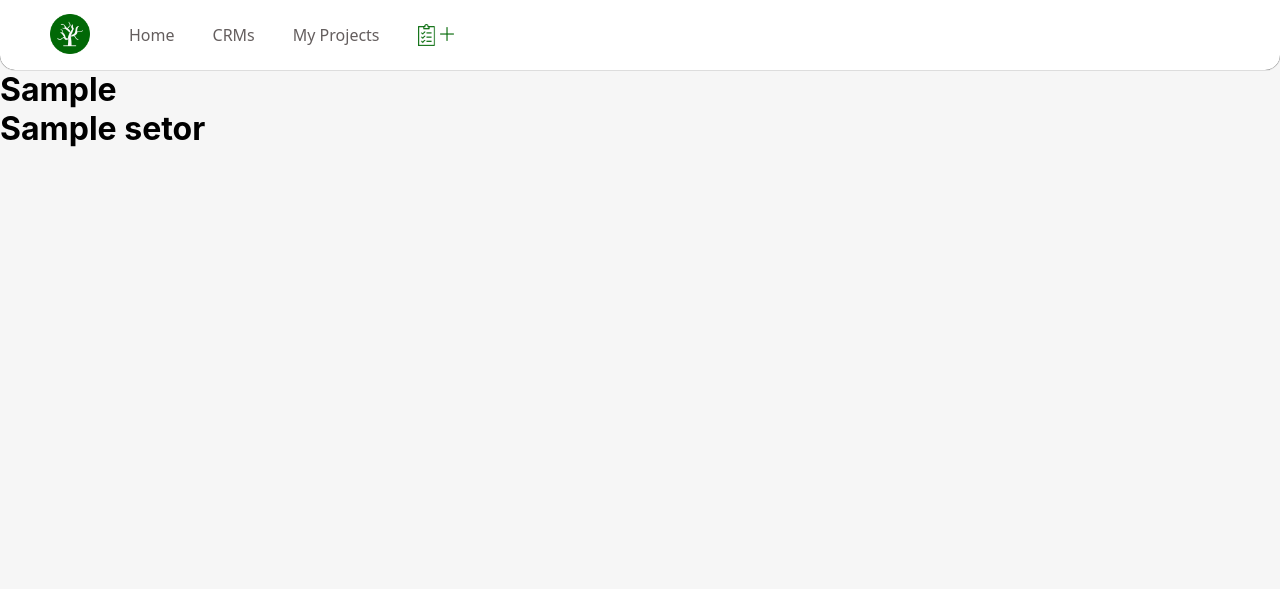
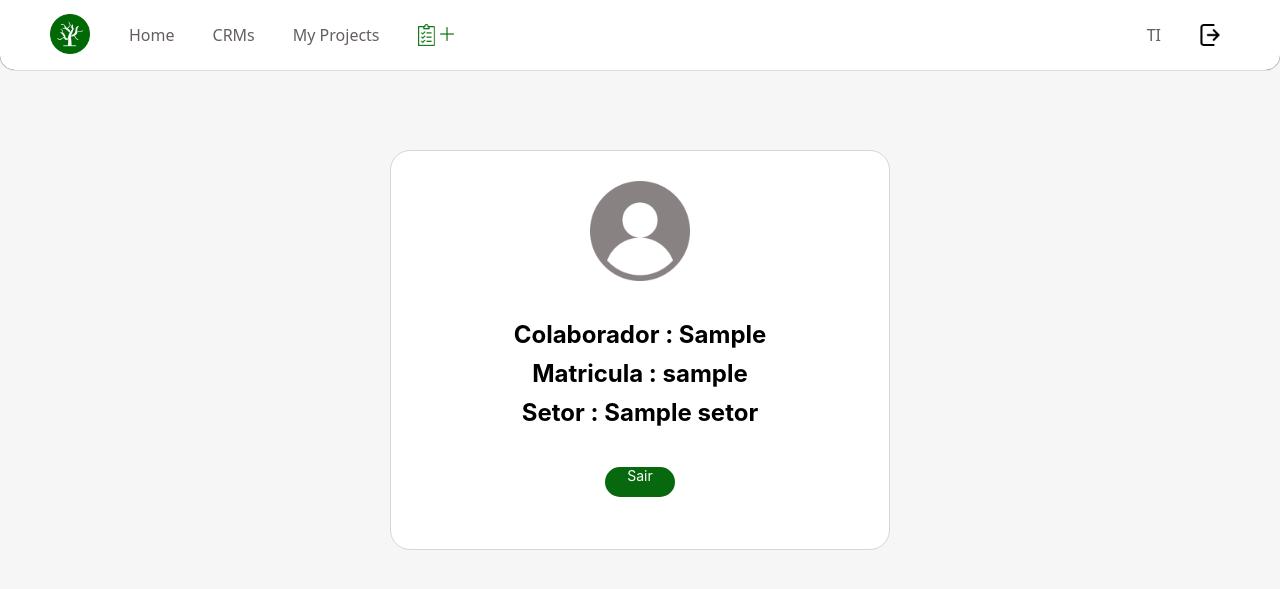
Before and after one commit to PedroSilvv/Django-CRM-Web-Application, a Django app: page / in a window 1280 px wide. Shown: the top 589 px of the page. Run offline with Django 4.2, Linux system fonts and the light colour scheme; a user stored in the database is signed in; tables that the repository leaves empty hold one stand-in row (values such as "Sample post"); parts of the project's set-up code (start-up, migrations or seed data) failed here and were passed over; some libraries are stand-ins or nearby versions.

Commit message:
versionando

```diff
--- a/CRMlist/views.py
+++ b/CRMlist/views.py
@@ -61,10 +61,10 @@ def crm_detail(request, crm_id, crm_versao):
 
     crm = Create_CRM.objects.get(id=crm_id, versao=crm_versao)
     aceites = Feedback.objects.filter(crm=crm_id, versao_crm=crm_versao)
-    return render(request, 'crm_detail.html', {
+
+    return render(request, 'crm_detail.html', context={
         'crm' : crm,
         'setores' : crm.setor.all(),
-        'aceites' : aceites
     })
 
 
--- a/Login/urls.py
+++ b/Login/urls.py
@@ -3,4 +3,5 @@ from . import views
 
 urlpatterns = [
     path('', views.login, name="login"),
+    path('', views.logout, name='logout')
 ]
--- a/TEMPLATES/home.html
+++ b/TEMPLATES/home.html
@@ -24,12 +24,33 @@
             <a href='{% url 'mycrmlist-pendentes' %}'>My Projects</a>
             <a class='new-crm-icon1' href='{% url 'createcrm'%}'><img src={% static "images/prancheta.png" %}></a>
             <a class='new-crm-icon2' href='{% url 'createcrm'%}'><img src={% static "images/mais.png" %}></a>
+            {%if request.user.is_authenticated %}
+                <a class='logout' href='{% url 'logout'%}'><img src={% static "images/logout.png" %}></a>
+            {% endif %}
+            {% if setor_usuario.is_ti == True%}
+                <a class='ti-icon'>TI</a>
+            {% endif %}
         </nav>
 
 
+        <div class='home-main'>
+            <div class='profile-box'>
+                <div class='profile-icon'>
+                    <img src={% static "images/user-icon.png" %}>
+                </div>
 
-        <h1>{{request.user}}</h1>
-        <h1>{{request.user.setor}}</h1>
+                <div class='profile-infos'>
+                    <h2>Colaborador : {{request.user}}</h2>
+                    <h2>Matricula : {{request.user.username}}</h2>
+                    <h2>Setor : {{request.user.setor}}</h2>
+                </div>
+
+                <div class='logout-button'>
+                    <a href={% url 'logout' %}>Sair</a>
+                </div>
+
+            </div>
+        </div>
     </header>
 
 
--- a/TEMPLATES/static/css/style.css
+++ b/TEMPLATES/static/css/style.css
@@ -123,6 +123,7 @@ nav a:hover{
     height: 14px
     margin-top: 4px;
 }
+
 
 /* CSS FOOTER */
 
@@ -1064,3 +1065,77 @@ main-container-crmdetail{
     letter-spacing: -0.02em;
     margin-bottom : 15px;
 }
+
+.colaborador img{
+    width:15px;
+}
+
+.logout {
+    float : right;
+    margin-right: 40px;
+}
+
+.logout img{
+    width : 22px;
+}
+
+.ti-icon {
+    float: right;
+}
+
+/* CSS HOME*/
+
+.home-main{
+    justify-content: center;
+}
+
+.profile-box{
+    background: white;
+    width: 500px;
+    height: 400px;
+    margin-top: 80px;
+    margin-left: auto;
+    margin-right: auto;
+    border: solid 0.1px #d6d6d6;
+    border-radius: 20px;
+    margin-bottom: 10rem;
+}
+
+.profile-icon{
+    text-align: center;
+    margin-top: 30px;
+}
+
+.profile-icon img{
+    width: 100px;
+}
+
+.profile-infos{
+    text-align : center;
+    margin-top : 35px;
+}
+
+
+.profile-infos h2{
+    margin-top: 10px;
+}
+
+
+.logout-button{
+    margin-left: auto;
+    width: 70px;
+    background: #07680E;
+    height: 30px;
+    text-align: center;
+    border-radius: 15px;
+    margin-right: auto;
+    margin-top: 40px;
+}
+
+.logout-button a{
+    font-family: 'Inter', sans-serif;
+    font-size: 14px;
+    color : white;
+    outline : none;
+    text-decoration: none;
+}
--- a/homepage/views.py
+++ b/homepage/views.py
@@ -7,4 +7,6 @@ from django.contrib.auth.decorators import login_required
 
 @login_required(login_url='login/')
 def homepage(request):
-    return render(request, 'home.html')
+    return render(request, 'home.html', context={
+        'setor_usuario' : request.user.setor
+    })
```
Also changed, not shown: Login/views.py (+10 -1 lines), TEMPLATES/createcrm.html (+15 -10 lines), TEMPLATES/crm_detail.html (+8 -1 lines), TEMPLATES/update_crm.html (+8 -9 lines), TEMPLATES/static/images/check.png (added), TEMPLATES/static/images/cross.png (added), TEMPLATES/static/images/logout.png (added), TEMPLATES/static/images/user-icon.png (added).
